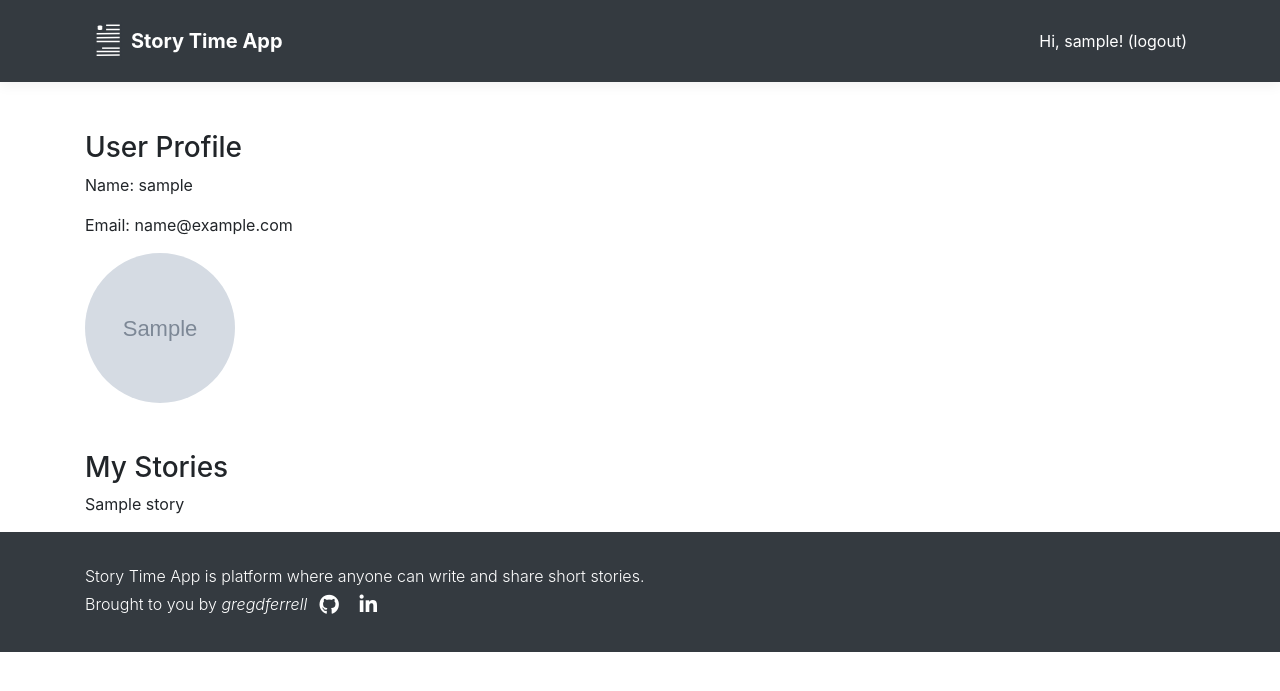
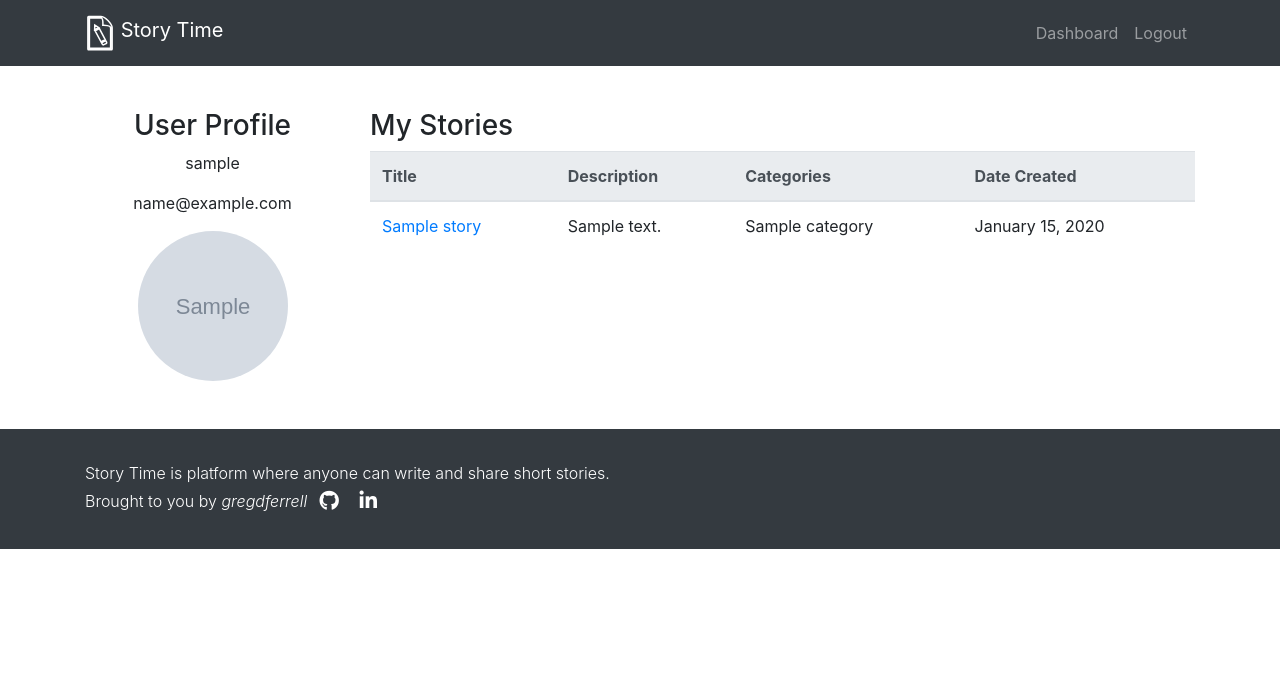
Before and after one commit to gregdferrell/course-fsw-p4-story-time, a Flask app: template storytime/templates/user_dashboard.html in a window 1280 px wide. Shown: the top 691 px of the page. Run offline with Flask 2, Linux system fonts and the light colour scheme; the visitor is signed in with stand-in values (Sample User, id 1); tables that the repository leaves empty hold one stand-in row (values such as "Sample post"); the template is opened without the code that fills it: most values are stand-ins (such as "Sample title", 1, 10 or a date in 2020); grey boxes marked "Sample" are stand-in pictures; parts of the project's set-up code (start-up, migrations or seed data) failed here and were passed over; some libraries are stand-ins or nearby versions.

Commit message:
add a logo, update/improve the navbar and update/improve the user dashboard page

```diff
--- a/db/create_test_data.py
+++ b/db/create_test_data.py
@@ -66,7 +66,7 @@ def delete_and_recreate_test_data():
                            story_text='Back in the late 1700s, early 1800s, there was an epic battle between ...',
                            active=True, user_id=user_3, categories=[cat_history])
         story_tj_id = story_time_service.create_story(story_tj)
-        story_bf = Story(title='Benjamin Franklin', description='A not well known story about one of America''s founding fathers, Benjamin Franklin.',
+        story_bf = Story(title='Benjamin Franklin', description='A not so well known story about one of America''s founding fathers, Benjamin Franklin.',
                            story_text='Once upon a time ...',
                            active=True, user_id=user_3, categories=[cat_history])
         story_bf_id = story_time_service.create_story(story_bf)
--- a/storytime/app.py
+++ b/storytime/app.py
@@ -39,11 +39,14 @@ def format_date(date: datetime):
     return date.strftime('%B %d, %Y')
 
 
-@app.errorhandler(Exception)
+# @app.errorhandler(Exception)
 def handle_exception(e):
     # Set default code and message
     code = 500
     message = "An unexpected error has occurred on the server. Please wait a short time, then try again."
+
+    print('Caught exception: ' + str(e))
+    print(e.st)
 
     if isinstance(e, AppException):
         # Extract code and message from AppException, if present
--- a/storytime/static/css/main.css
+++ b/storytime/static/css/main.css
@@ -1,6 +1,10 @@
 /*
 /* Styles for Story Time App
  */
+
+body {
+    padding-top: 60px;
+}
 
 :root {
     --jumbotron-padding-y: 3rem;
@@ -8,6 +12,31 @@
 
 .box-shadow {
     box-shadow: 0 0.25rem 0.75rem rgba(0, 0, 0, .05);
+}
+
+.category-label {
+    border: 1px solid grey;
+    border-radius: 5px;
+    -webkit-border-radius: 5px;
+    -moz-border-radius: 5px;
+    padding: .25em;
+}
+
+.cur-point {
+    cursor: pointer;
+}
+
+.dashboard {
+    margin-bottom: 3em;
+    margin-top: 3em;
+}
+
+.dashboard-user-profile {
+
+}
+
+.dashboard-my-stories {
+
 }
 
 #facebook-sign-in-button {
@@ -91,11 +120,6 @@
     border-top: 0.1rem solid #EEE;
 }
 
-.user-dashboard-section {
-    margin-top: 3rem;
-
-}
-
 /*
  * Screen width >= 768 px
  */
--- a/storytime/templates/base_layout.html
+++ b/storytime/templates/base_layout.html
@@ -22,74 +22,28 @@
 <body>
 
 <header>
-    <section class="navbar navbar-dark bg-dark box-shadow">
-        <div class="container d-flex justify-content-end">
-            <div class="mr-auto p-2">
-                <a href="{{ url_for('index') }}" class="navbar-brand d-flex align-items-center">
-                    <svg width="30" height="40" xmlns="http://www.w3.org/2000/svg">
-                        <g>
-                            <title>Logo</title>
-                            <rect fill="#FFF" id="canvas_background" height="42" width="32" y="-1" x="-1"></rect>
-                            <g display="none" overflow="visible" y="0" x="0" height="100%" width="100%" id="canvasGrid">
-                                <rect fill="url(#gridpattern)" stroke-width="0" y="0" x="0" height="100%" width="100%"></rect>
-                            </g>
-                        </g>
-                        <g>
-                            <title>Layer 1</title>
-                            <rect id="svg_2" height="30" width="18" y="5.5" x="8.5" stroke-width="1.5" stroke="#343A40" fill="#343A40"></rect>
-                            <rect id="svg_4" height="38.85708" width="28.91424" y="0.6286" x="0.42859" stroke-width="1.5" stroke="#343A40"
-                                  fill="#343A40"></rect>
-                            <path id="svg_5"
-                                  d="m3.94986,4.79595l0,0c0.55755,0 1.00954,-0.44346 1.00954,-0.99049l4.03805,0l0,0c0,0.54703 0.45199,0.99049 1.00954,0.99049l0,3.96186l0,0c-0.55755,0 -1.00954,0.44346 -1.00954,0.99049l-4.03805,0c0,-0.54704 -0.45199,-0.99049 -1.00954,-0.99049l0,-3.96186z"
-                                  stroke-width="1.5" stroke="#343A40" fill="#fff"></path>
-                            <line stroke-linecap="null" stroke-linejoin="null" id="svg_6" y2="4.28574" x2="26.71426"
-                                  y1="4.28574" x1="13.11429" fill-opacity="null" stroke-opacity="null"
-                                  stroke-width="1.5"
-                                  stroke="#FFF" fill="none"></line>
-                            <line stroke-linecap="null" stroke-linejoin="null" id="svg_7" y2="8.5143" x2="26.71426"
-                                  y1="8.5143" x1="13.11429" fill-opacity="null" stroke-opacity="null" stroke-width="1.5"
-                                  stroke="#FFF" fill="none"></line>
-                            <line stroke-linecap="null" stroke-linejoin="null" id="svg_9" y2="12.5143" x2="26.71426"
-                                  y1="12.62858" x1="3.62859" fill-opacity="null" stroke-opacity="null"
-                                  stroke-width="1.5"
-                                  stroke="#FFF" fill="none"></line>
-                            <line stroke-linecap="null" stroke-linejoin="null" id="svg_11" y2="16.51429" x2="26.71426"
-                                  y1="16.62858" x1="3.62859" fill-opacity="null" stroke-opacity="null"
-                                  stroke-width="1.5"
-                                  stroke="#FFF" fill="none"></line>
-                            <line stroke-linecap="null" stroke-linejoin="null" id="svg_12" y2="20.4" x2="26.71426"
-                                  y1="20.51428" x1="3.62859" fill-opacity="null" stroke-opacity="null"
-                                  stroke-width="1.5"
-                                  stroke="#FFF" fill="none"></line>
-                            <line stroke-linecap="null" stroke-linejoin="null" id="svg_13" y2="27.14284" x2="26.71426"
-                                  y1="27.14284" x1="9.11429" fill-opacity="null" stroke-opacity="null"
-                                  stroke-width="1.5"
-                                  stroke="#FFF" fill="none"></line>
-                            <line stroke-linecap="null" stroke-linejoin="null" id="svg_14" y2="30.45712" x2="26.71426"
-                                  y1="30.57141" x1="3.62859" fill-opacity="null" stroke-opacity="null"
-                                  stroke-width="1.5"
-                                  stroke="#FFF" fill="none"></line>
-                            <line stroke-linecap="null" stroke-linejoin="null" id="svg_15" y2="34.11426" x2="26.71426"
-                                  y1="34.22855" x1="3.62859" fill-opacity="null" stroke-opacity="null"
-                                  stroke-width="1.5"
-                                  stroke="#FFF" fill="none"></line>
-                        </g>
-                    </svg>
-                    <span id="header-app-name"><strong>Story Time App</strong></span>
-                </a>
-            </div>
-
-            <div class="p-2" id="login-info-section">
-                <span class="text-right">
+    <nav class="navbar navbar-expand-md bg-dark navbar-dark d-flex justify-content-around fixed-top">
+        <div class="container">
+            <a class="navbar-brand" href="{{ url_for('index') }}">
+                <img src="{{ url_for('static', filename='img/story-time-logo.svg') }}" width="30" height="40" class="d-inline-block align-top" alt="">
+                <span class="align-middle">Story Time</span>
+            </a>
+            <ul class="navbar-nav">
+                {% if session['user_id'] %}
+                    <li class="nav-item">
+                        <a class="nav-link" href="{{ url_for('user_dashboard') }}">Dashboard</a>
+                    </li>
+                {% endif %}
+                <li class="nav-item">
                     {% if session['user_id'] %}
-                        <span class="text-white">Hi, {{ session['username'] }}! (<a href="{{ url_for('logout') }}" class="text-white">logout</a>)</span>
+                        <a class="nav-link" href="{{ url_for('logout') }}" class="text-white">Logout</a>
                     {% else %}
-                        <span><a href="{{ url_for('login') }}" class="text-white">Sign In</a></span>
+                        <a class="nav-link" href="{{ url_for('login') }}">Sign In</a>
                     {% endif %}
-                </span>
-            </div>
+                </li>
+            </ul>
         </div>
-    </section>
+    </nav>
 </header>
 
 <main role="main" class="main-section">
@@ -98,7 +52,7 @@
 
 <footer class="footer">
     <section class="container">
-        <p class="font-weight-light">Story Time App is platform where anyone can write and share short stories.</p>
+        <p class="font-weight-light">Story Time is platform where anyone can write and share short stories.</p>
         <p class="font-weight-light">
             Brought to you by <em>gregdferrell</em>
             <a href="https://www.github.com/in/gregdferrell" target="_blank" class="footer-icon-link"><span
--- a/storytime/templates/user_dashboard.html
+++ b/storytime/templates/user_dashboard.html
@@ -5,26 +5,52 @@
 {% block page_detail %}
     {% include "show_flashed_messages.html" %}
 
-    <section class="container user-dashboard-section">
-        <header>
+    <div class="container dashboard">
+        <div class="row">
+            <aside class="dashboard-user-profile col-3">
+                <header class="text-center">
                     <h3>User Profile</h3>
                 </header>
-        <div class="row" id="profile">
-            <div class="col">
-                <p>Name: {{ username }}</p>
-                <p>Email: {{ email }}</p>
+                <article class="text-center">
+                    <p>{{ username }}</p>
+                    <p>{{ email }}</p>
                     <img src="{{ picture }}" class="profile-picture"/>
-            </div>
-        </div>
-    </section>
+                </article>
+            </aside>
 
-    <section class="container user-dashboard-section">
+            <section class="dashboard-my-stories col-9">
                 <header>
                     <h3>My Stories</h3>
                 </header>
+                <table class="table">
+                    <thead class="thead-light">
+                        <tr>
+                            <th>Title</th>
+                            <th>Description</th>
+                            <th>Categories</th>
+                            <th>Date Created</th>
+                        </tr>
+                    </thead>
+                    <tbody>
                         {% for story in stories %}
-            <p>{{ story.title }}</p>
+                            <tr>
+                                <td><a href="{{ url_for('view_story', story_id=story.id) }}">{{ story.title }}</a></td>
+                                <td>{{ story.description }}</td>
+                                <td>
+                                    {% for category in story.categories %}
+                                        {{ category.label }}
+                                        {% if not loop.last %}
+                                            ,
+                                        {% endif %}
                                     {% endfor %}
+                                </td>
+                                <td>{{ story.date_created | format_date }}</td>
+                            </tr>
+                        {% endfor %}
+                    </tbody>
+                </table>
             </section>
+        </div>
+    </div>
 
 {% endblock %}
```
Also changed, not shown: storytime/templates/index.html (+6 -4 lines), README.md, storytime/static/img/story-time-logo.svg (added). Lines whose indentation alone changed are shown as unchanged.
